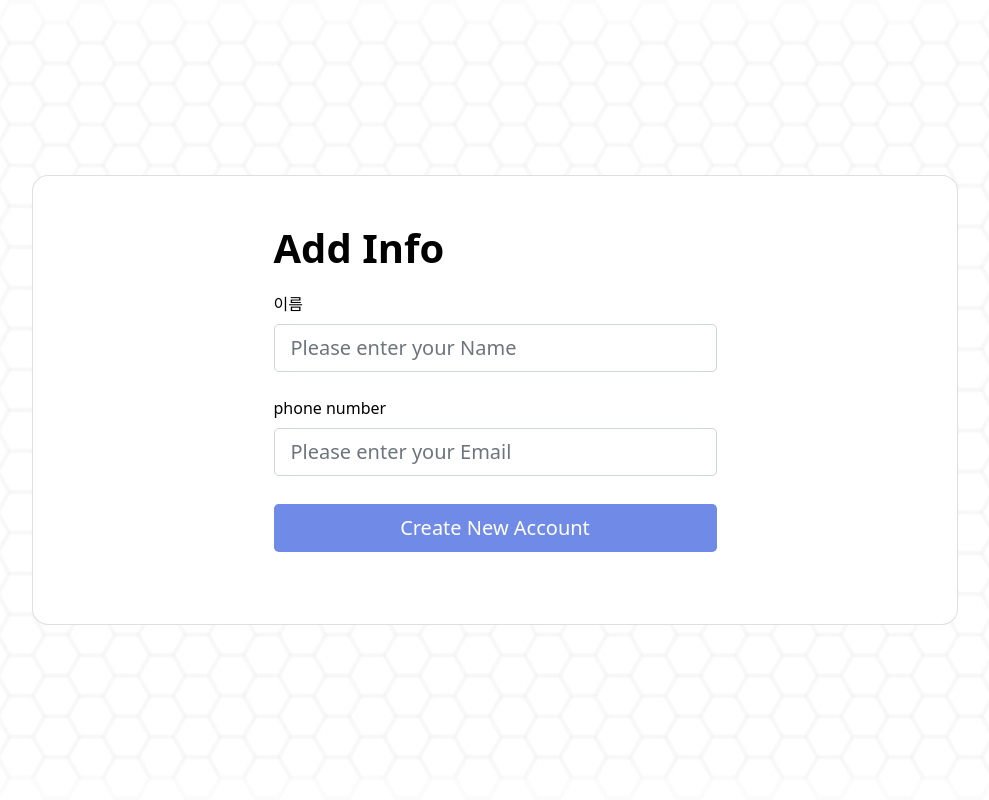
After one commit to AIVLE-School-first-Big-Project/Photovle, a Django app: page /home/1/addinfo/ in a window 1280 px wide. The commit adds this page. Shown: the whole page, without its empty margins (145-1134 px from the left). Run offline with Django 3.2, Linux system fonts and the light colour scheme; tables that the repository leaves empty hold one stand-in row (values such as "Sample post"); parts of the project's set-up code (start-up, migrations or seed data) failed here and were passed over; some libraries are stand-ins or nearby versions.

Commit message:
kakao login 수정

```diff
--- a/Photovle/urls.py
+++ b/Photovle/urls.py
@@ -19,9 +19,14 @@ from django.urls import include, path
 from django.contrib.auth import views as auth_views
 
 urlpatterns = [
+    # 관리자
     path('admin/', admin.site.urls),
+    # 메인
     path('', include('main.urls')),
+    # 로그인
     path('home/', include('allauth.urls')),
+    # path('api-auth/', include("rest_framework.urls")),
+    # path('api/rest-auth/', include('rest_auth.urls')),
 
     path('password_reset/', auth_views.PasswordResetView.as_view(), name='password_reset'),
     path('password_reset_done/', auth_views.PasswordResetDoneView.as_view(), name='password_reset_done'),
--- a/main/forms.py
+++ b/main/forms.py
@@ -15,6 +15,13 @@ class UserForm(UserCreationForm):
         model = User
         fields = ('name', 'username', 'password1', 'password2', 'email', 'phone')
 
+# 소셜로그인 시 추가정보입력 form
+class AddInfoForm(UserChangeForm):
+    class Meta:
+        model = get_user_model()
+        fields = ('name', 'phone')
+
+# 유저정보 수정 form
 class UserUpdateForm(UserChangeForm):
     class Meta:
         model = get_user_model()
--- a/main/models.py
+++ b/main/models.py
@@ -7,7 +7,7 @@ from django.contrib.auth.models import AbstractUser
 class User(AbstractUser):
     phone = models.CharField("전화번호", max_length=20, unique=True)
     name = models.CharField("이름", max_length=20)
-    email = models.EmailField("이메일", max_length=50, unique=True)
+    email = models.EmailField("이메일", max_length=500, unique=True)
     first_name = None
     last_name = None
     class Meta:
--- /dev/null
+++ b/main/templates/addinfo.html
@@ -0,0 +1,39 @@
+{% extends 'base.html' %}
+{% block content %}
+<section class="vh-100">
+    <div class="container py-5 h-100">
+        <div class="row d-flex justify-content-center align-items-center h-100">
+            <div class="col col-xl-10">
+                <div class="card" style="border-radius: 1rem; align-items:center;">
+                    <div class="col-md-6 col-lg-7 d-flex align-items-center">
+                        <div class="card-body p-4 p-lg-5 text-black">
+                            <form method="POST" class="post-form" action="{% url 'main:addinfo' user.id %}">
+                                {% csrf_token %}
+                                {% include "form_errors.html" %}
+                                <div class="d-flex align-items-center mb-3 pb-1">
+                                    <i class="fas fa-cubes fa-2x " style="color: #ff6219;"></i>
+                                    <span class="h1 fw-bold mb-0">Add Info</span>
+                                </div>
+
+                                <div class="form-outline mb-4">
+                                    <label class="form-label" for="form2Example17">이름</label>
+                                    <input type="text" name="name" id="name" class="form-control form-control-lg" placeholder="Please enter your Name"/>
+                                </div>
+                                <div class="form-outline mb-4">
+                                    <label class="form-label" for="form2Example27">phone number</label>
+                                    <input type="text" name="phone" id="phone" class="form-control form-control-lg" placeholder="Please enter your Email"/>
+                                </div>
+                                <div class="pt-1 mb-4 d-grid gap-2">
+                                    <button class="btn btn-lg btn-block" type="submit" style="background-color: #708ae8; color:white; width:100%">Create New Account</button>
+                                </div>
+                            </form>
+
+
+                        </div>
+                    </div>
+                </div>
+            </div>
+        </div>
+    </div>
+</section>
+{% endblock %}
--- a/main/templates/login.html
+++ b/main/templates/login.html
@@ -66,7 +66,7 @@
                     <div class="pt-1 mb-4 d-grid gap-2">
                       <button class="btn btn-lg btn-block" type="submit" style="background-color: #708ae8; color:white; width:230px; height=50px;"
                       vlaue='Login'>Login</button>
-                      <a href="{% provider_login_url 'kakao' method='oauth2' %}"><img src="/static/image/kakao_login.png" style="width:auto; height:50px;"></a>
+                      <a href="{% url 'main:kakao_login' %}"><img src="/static/image/kakao_login.png" style="width:auto; height:50px;"></a>
                       <a href="{% provider_login_url 'google' %}"><img src="/static/image/google_login.png" style="width:394px; height:52px;"></a>
 
                     </div>
--- a/main/urls.py
+++ b/main/urls.py
@@ -15,9 +15,12 @@ urlpatterns = [
     path('home/', views.home, name='home'),
 # 회원가입, 로그인
     path('home/login/', auth_views.LoginView.as_view(template_name='login.html'), name='login'),
-    path('home/success_login/', views.success_login, name='success_login'),
+    path('home/login/kakao/', views.kakao_login, name='kakao_login'),
+    path('home/login/kakao/callback/', views.kakao_callback, name='kakao_callback'),
+    # path('home/kakao/finish/', views.KakaoLogin.as_view(), name='kakao_login_todjango'),
     path('home/logout/', views.logout, name='logout'),
     path('home/signup/', views.signup, name='signup'),
+    path('home/<int:pk>/addinfo/', views.addinfo, name='addinfo'),
     path('home/mypage/', views.mypage, name='mypage'),
     path('home/update_user/', views.update_user, name='update_user'),
     path('home/delete_user/', views.delete_user, name='delete_user'),
--- a/main/views.py
+++ b/main/views.py
@@ -1,3 +1,4 @@
+import numpy as np
 from django.urls import reverse
 from django.http import HttpResponseRedirect
 from django.shortcuts import get_object_or_404, render, redirect
@@ -7,20 +8,20 @@ from django.contrib import auth, messages
 from django.contrib.auth import authenticate, update_session_auth_hash, login as dj_login
 from django.contrib.auth.forms import PasswordChangeForm
 from django.contrib.auth.decorators import login_required
-from fsspec import filesystem
+import requests
 from .models import *
 from .forms import *
 import os
 from django.http import FileResponse
 from django.core.files.storage import FileSystemStorage
-from django.core.mail.message import EmailMessage
-
-
+from Photovle.settings import SOCIAL_OUTH_CONFIG
+# from rest_auth.registration.views import
 # Create your views here.
 def index(request):
     return render(request, 'index.html')
 
 def home(request):
+    print(request.user)
     return render(request, 'home.html')
 
 #######################회원관련################################
@@ -51,14 +52,117 @@ def signup(request):
     #     return render(request, 'signup.html')
     # return render(request, 'signup.html')
 
+
 # 카카오 로그인
 def kakao_login(request):
-    rest_api_key = getattr(settings, 'KAKAO_REST_API_KEY')
-    return redirect(f"https://kauth.kakao.com/oauth/authorize?client id={rest_api_key}&redirect uri={KAKAO_CALLBACK_URI}&response_type=code")
+    client_id = SOCIAL_OUTH_CONFIG['KAKAO_REST_API_KEY']
+    redirect_uri = SOCIAL_OUTH_CONFIG['KAKAO_REDIRECT_URI']
+    url = f"https://kauth.kakao.com/oauth/authorize?response_type=code&client_id={client_id}&redirect_uri={redirect_uri}"
+    return redirect(url)
 
-# 로그인 완료페이지
-def success_login(request):
-    return render()
+def kakao_callback(request):
+    code = request.GET.get('code')
+    client_id = SOCIAL_OUTH_CONFIG['KAKAO_REST_API_KEY']
+    redirect_uri = SOCIAL_OUTH_CONFIG['KAKAO_REDIRECT_URI']
+    url = f'https://kauth.kakao.com/oauth/token?grant_type=authorization_code&client_id={client_id}&redirect_uri={redirect_uri}&code={code}'
+    token_request = requests.post(url)
+    token_json = token_request.json()
+    # request.session['access_token'] = token_json['access_token']
+    # request.session.modified = True
+    # return render(request, 'home.html')
+    access_token = token_json.get('access_token')
+    profile_request = requests.post(
+        'https://kapi.kakao.com/v2/user/me',
+        headers={'Authorization':f'Bearer {access_token}'},
+    )
+    profile_json = profile_request.json()
+    kakao_id = profile_json.get('id', None)
+    account = profile_json.get('kakao_account')
+    email = account.get('email', None)
+
+    if User.objects.filter(username=kakao_id).exists():
+        user = User.objects.get(username=kakao_id)
+        dj_login(request, user)
+        # request.session['user'] = user.username
+        return redirect('main:home')
+        # form = UserForm(request.POST, instance=user)
+        # if form.is_valid():
+        #     form.save()
+        #     username = form.cleaned_data.get('username')
+        #     raw_password = form.cleaned_data.get('password1')
+        #     user = authenticate(username=username, password=raw_password)
+        # return redirect('main:home')
+    else:
+        kakao_account = User(
+            username=kakao_id,
+            email = email,
+            password = np.random.randint(10000000, size=1)
+        )
+        kakao_account.save()
+        user = User.objects.get(email=email)
+        # user = request.user
+        # request.session['user'] = user.id
+        # user = authenticate(username=user.username, password=user.password)
+        # print(user.password)
+        dj_login(request, user)
+        context = {
+            'user':user,
+        }
+        # return redirect('main:home')
+        return render(request, 'addinfo.html', context)
+
+# 소셜로그인 시 추가정보 입력
+def addinfo(request, pk):
+    user = User.objects.get(id=pk)
+    if request.method == 'POST':
+        form = AddInfoForm(request.POST, instance=user)
+        if form.is_valid():
+            form.save()
+            username = form.cleaned_data.get('username')
+            raw_password = form.cleaned_data.get('password1')
+            user = authenticate(username=username, password=raw_password)
+            dj_login(request, user)
+            return redirect('main:home')
+    else:
+        form = AddInfoForm(instance=user)
+        context = {
+            'form':form,
+        }
+    return render(request, 'addinfo.html', context)
+
+    # user = request.user
+    # if request.method == 'POST':
+    #     form = UserUpdateForm(request.POST, instance=user)
+    #     if form.is_valid():
+    #         form.save()
+    #         return redirect('main:mypage')
+
+
+
+    # code = request.query_params['code']
+    # url = "https://kauth.kakao.com/oauth/token"
+    # res = {
+    #     'grant_type': 'authorization_code',
+    #     'client_id': SOCIAL_OUTH_CONFIG['KAKAO_REST_API_KEY'],
+    #     'redirect_uri': SOCIAL_OUTH_CONFIG['KAKAO_REDIRECT_URI'],
+    #     'client_secret': SOCIAL_OUTH_CONFIG['KAKAO_SECRET_KEY'],
+    #     'code': code,
+    # }
+    # headers = {
+    #     'content-type': 'application/x-www-form-urlencoded;charset=utf-8'
+    # }
+    # response = requests.post(url, data=res, headers=headers)
+    # tokenJson = response.json()
+    # userurl = "https://kapi.kakao.com/v2/user/me"
+    # auth = "Bearer "+tokenJson['access_token']
+    # header = {
+    #     'Authorization': auth,
+    #     'content-type': 'application/x-www-form-urlencoded;charset=utf-8',
+    # }
+    # res = requests.get(userurl, headers=header)
+    # kakao_res = json.loads(res.text)
+    # kakao = SocialPlatform.objects.get(platform_name='kakao')
+    # return Response(res.text)
 
 # 로그아웃
 def logout(request):
```
Also changed, not shown: Photovle/settings.py (+23 -12 lines).
